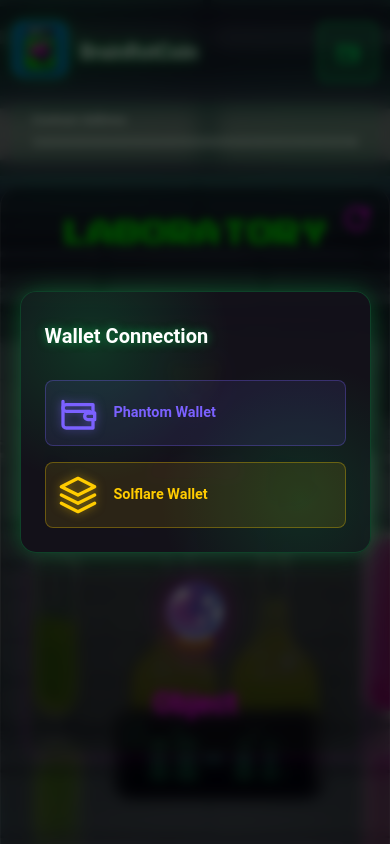
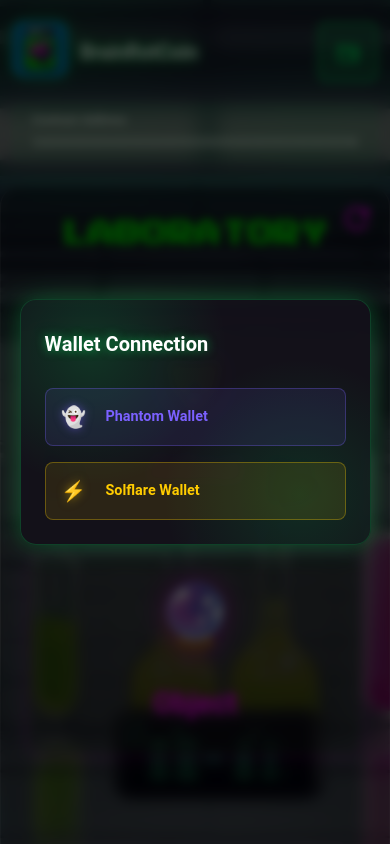
Before and after one commit to matveyDev/meme_app, a Vue app in the folder frontend/: page / in a window 390 px wide. Both pictures are taken after a click on the button 348 px from the left and 52 px from the top of the page. Shown: the top 844 px of the page. Built offline with nearby package versions, Linux system fonts and the light colour scheme.

Commit message:
new icons

```diff
--- a/frontend/src/components/WalletDialog.vue
+++ b/frontend/src/components/WalletDialog.vue
@@ -33,21 +33,11 @@
 
         <div v-else class="connect-options">
           <button class="connect-button" @click="connectWallet('phantom')">
-            <span class="wallet-icon">
-              <svg xmlns="http://www.w3.org/2000/svg" viewBox="0 0 24 24" fill="none" stroke="currentColor" stroke-width="2" stroke-linecap="round" stroke-linejoin="round">
-                <path d="M21 12V7H5a2 2 0 0 0 0 4h14v1"></path>
-                <path d="M3 5v14a2 2 0 0 0 2 2h16v-5"></path>
-                <path d="M18 12a2 2 0 0 0 0 4h4v-4Z"></path>
-              </svg>
-            </span>
+            <span class="wallet-icon">👻</span>
             Phantom Wallet
           </button>
           <button class="connect-button solflare" @click="connectWallet('solflare')">
-            <span class="wallet-icon">
-              <svg xmlns="http://www.w3.org/2000/svg" viewBox="0 0 24 24" fill="none" stroke="currentColor" stroke-width="2" stroke-linecap="round" stroke-linejoin="round">
-                <path d="M12 2L2 7l10 5 10-5-10-5zM2 17l10 5 10-5M2 12l10 5 10-5"></path>
-              </svg>
-            </span>
+            <span class="wallet-icon">⚡</span>
             Solflare Wallet
           </button>
         </div>
@@ -350,7 +340,7 @@
   justify-content: center;
   width: 40px;
   height: 40px;
-  color: #7b61ff;
+  font-size: 24px;
   filter: drop-shadow(0 0 5px rgba(123, 97, 255, 0.5));
 }
 
@@ -427,7 +417,6 @@
 }
 
 .connect-button.solflare .wallet-icon {
-  color: #ffcc00;
   filter: drop-shadow(0 0 5px rgba(255, 204, 0, 0.5));
 }
 
@@ -458,8 +447,9 @@
   }
 
   .wallet-icon {
-    width: 40px;
-    height: 40px;
+    width: 32px;
+    height: 32px;
+    font-size: 20px;
   }
 
   .wallet-address {
```
